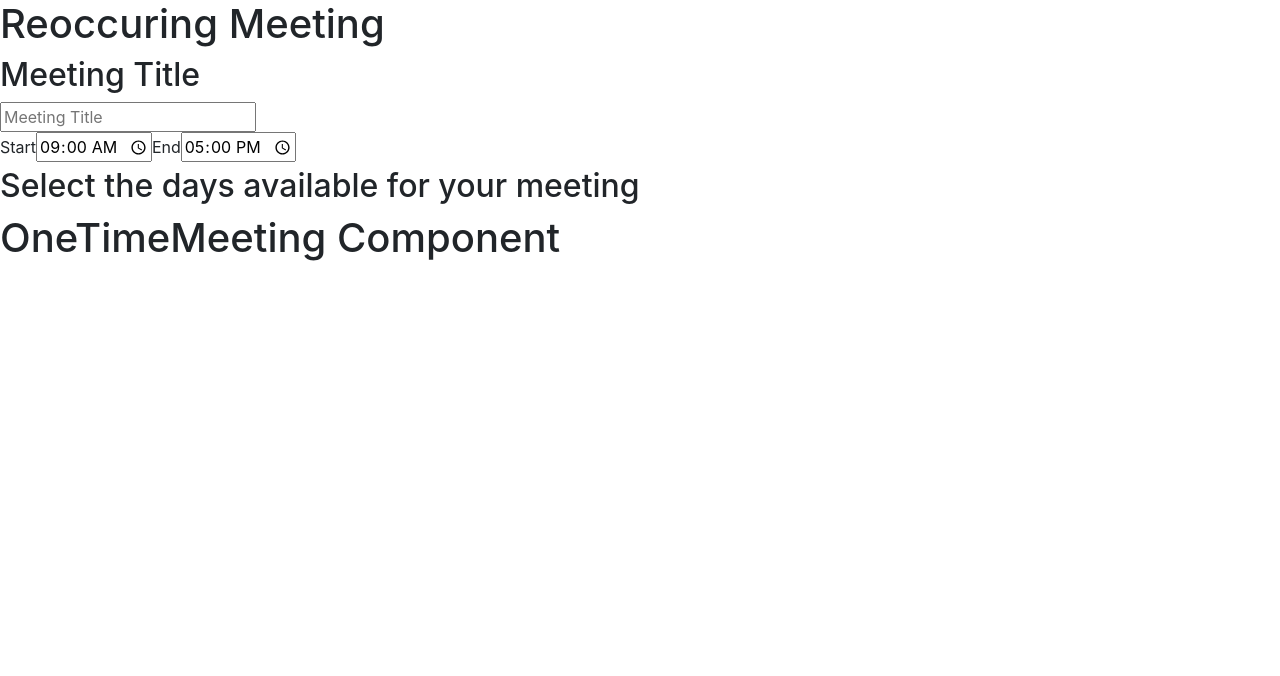
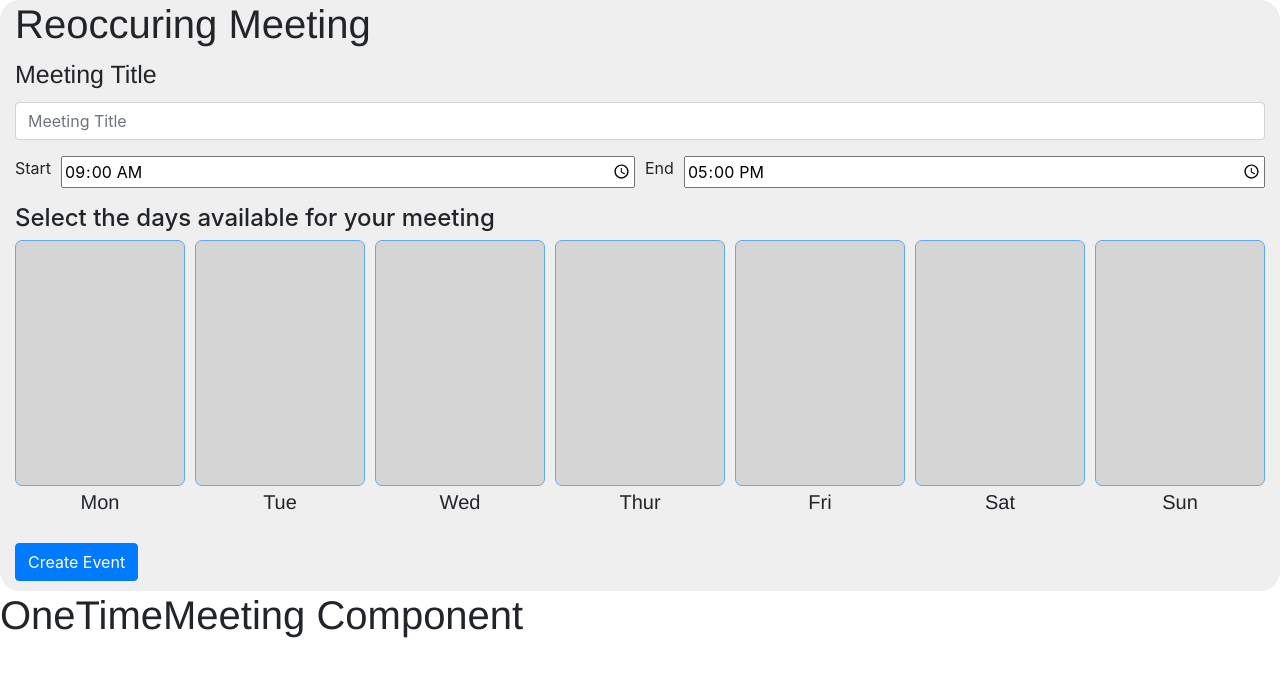
Before and after one commit to slohacks/When4Meet, a React (Create React App) app in the folder frontend/: page / in a window 1280 px wide. Shown: the top 676 px of the page. Built offline with nearby package versions, Linux system fonts and the light colour scheme.

Commit message:
Completed rest of component and changed to react-bootstrap components. Still need to implement state to configure changing button colors

```diff
--- /dev/null
+++ b/frontend/src/components/Meeting/ReoccuringMeeting.css
@@ -0,0 +1,69 @@
+#ui-container {
+    position: relative;
+    background-color: #EFEFEF;
+    border-radius: 20px;
+    padding-bottom: 10px;
+}
+
+h1 {
+    font-family: Helvetica Neue;
+    font-style: normal;
+    font-weight: 500;
+    font-size: 28px;
+    line-height: 33px;
+}
+
+#meeting-title-header {
+    font-family: Helvetica Neue;
+    font-style: normal;
+    font-weight: 500;
+    font-size: 25px;
+}
+
+#time-input {
+    display: flex;
+    flex-direction: row;
+    align-items: stretch;
+}
+
+#time-input label {
+    margin-right: 10px;
+}
+
+#time-input input {
+    width: 100%;
+    flex-grow: 1;
+}
+
+input[type="time"] {
+    width: auto;
+}
+
+#select-day {
+    display: flex;
+    flex-direction: column;
+}
+
+#select-day button {
+    flex-grow: 1;
+    width: auto;
+    height: 246px;
+    background-color: #C4C4C4;
+    opacity: 0.6;
+    transition: 0.3s;
+    border-radius: 7px;
+}
+
+#select-day button:hover {
+    opacity: 1;
+}
+
+#day-of-week {
+    text-align: center;
+    display: block;
+    font-family: Helvetica Neue;
+    font-style: normal;
+    font-weight: 500;
+    font-size: 20px;
+    line-height: 33px;
+}
--- a/frontend/src/components/Meeting/ReoccuringMeeting.jsx
+++ b/frontend/src/components/Meeting/ReoccuringMeeting.jsx
@@ -1,27 +1,72 @@
 /* eslint-disable */
-import React from 'react';
+import React, { useState } from 'react';
+import { Button, Container, Col, Form} from 'react-bootstrap';
+import './ReoccuringMeeting.css';
 
 export default (props) => {
   console.log('Rendering ReoccuringMeeting');
 
+  // const [Mon, setMon]  = useState(false);
+  // const [Tue, setTue]  = useState(false);
+  // const [Wed, setWed]  = useState(false);
+  // const [Thu, setThu]  = useState(false);
+  // const [Fri, setFri]  = useState(false);
+  // const [Sat, setSat]  = useState(false);
+  // const [Sun, setSun]  = useState(false);
+
   return (
-    <div>
-      <form>
-        <h1>Reoccuring Meeting</h1>
-          <div id="meeting-input">
-            <h2>Meeting Title</h2>
-            <input type="text" placeholder="Meeting Title" />
-          </div>
-          <div id="time-input">
-            <label for="start-time">Start</label>
-            <input type="time" id="start-time" value="09:00" />
-            <label for="end-time">End</label>
-            <input type="time" id="end-time" value="17:00" />
-          </div>
-          <div id="time-available">
-            <h2>Select the days available for your meeting</h2>
-          </div>
-      </form>
-    </div>
+    <Container id="ui-container" fluid>
+      <h1>Reoccuring Meeting</h1>
+      <Form>
+        <Form.Row>
+          <Form.Group as={Col}>
+            <Form.Label id="meeting-title-header">Meeting Title</Form.Label>
+            <Form.Control type="meeting-title" placeholder="Meeting Title"/>
+          </Form.Group>
+        </Form.Row>
+        <Form.Row>
+          <Form.Group as={Col} id="time-input">
+            <Form.Label>Start</Form.Label>
+            <input type="time" value="09:00"/>
+          </Form.Group>
+          <Form.Group as={Col} id="time-input">
+            <Form.Label>End</Form.Label>
+            <input type="time" value="17:00"/>
+          </Form.Group>
+        </Form.Row>
+        <h4>Select the days available for your meeting</h4>
+        <Form.Row>
+          <Form.Group as={Col} id="select-day">
+            <Button variant="primary"/>
+            <Form.Label id="day-of-week">Mon</Form.Label>
+          </Form.Group>
+          <Form.Group as={Col} id="select-day">
+            <Button variant="primary"/>
+            <Form.Label id="day-of-week">Tue</Form.Label>
+          </Form.Group>
+          <Form.Group as={Col} id="select-day">
+            <Button variant="primary"/>
+            <Form.Label id="day-of-week">Wed</Form.Label>
+          </Form.Group>
+          <Form.Group as={Col} id="select-day">
+            <Button variant="primary"/>
+            <Form.Label id="day-of-week">Thur</Form.Label>
+          </Form.Group>
+          <Form.Group as={Col} id="select-day">
+            <Button variant="primary"/>
+            <Form.Label id="day-of-week">Fri</Form.Label>
+          </Form.Group>
+          <Form.Group as={Col} id="select-day">
+            <Button variant="primary"/>
+            <Form.Label id="day-of-week">Sat</Form.Label>
+          </Form.Group>
+          <Form.Group as={Col} id="select-day">
+            <Button variant="primary"/>
+            <Form.Label id="day-of-week">Sun</Form.Label>
+          </Form.Group>
+        </Form.Row>
+      </Form>
+      <Button variant="primary">Create Event</Button>
+    </Container>
   );
 };
```
